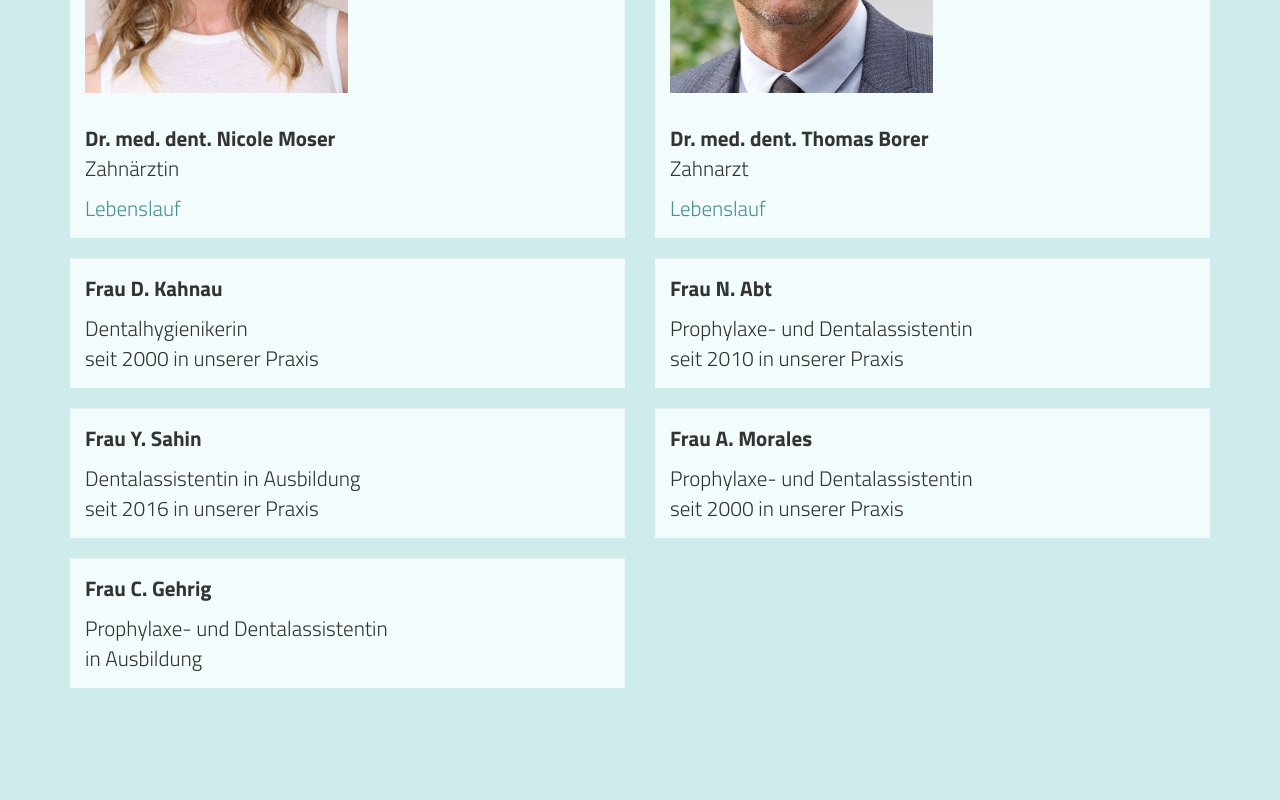
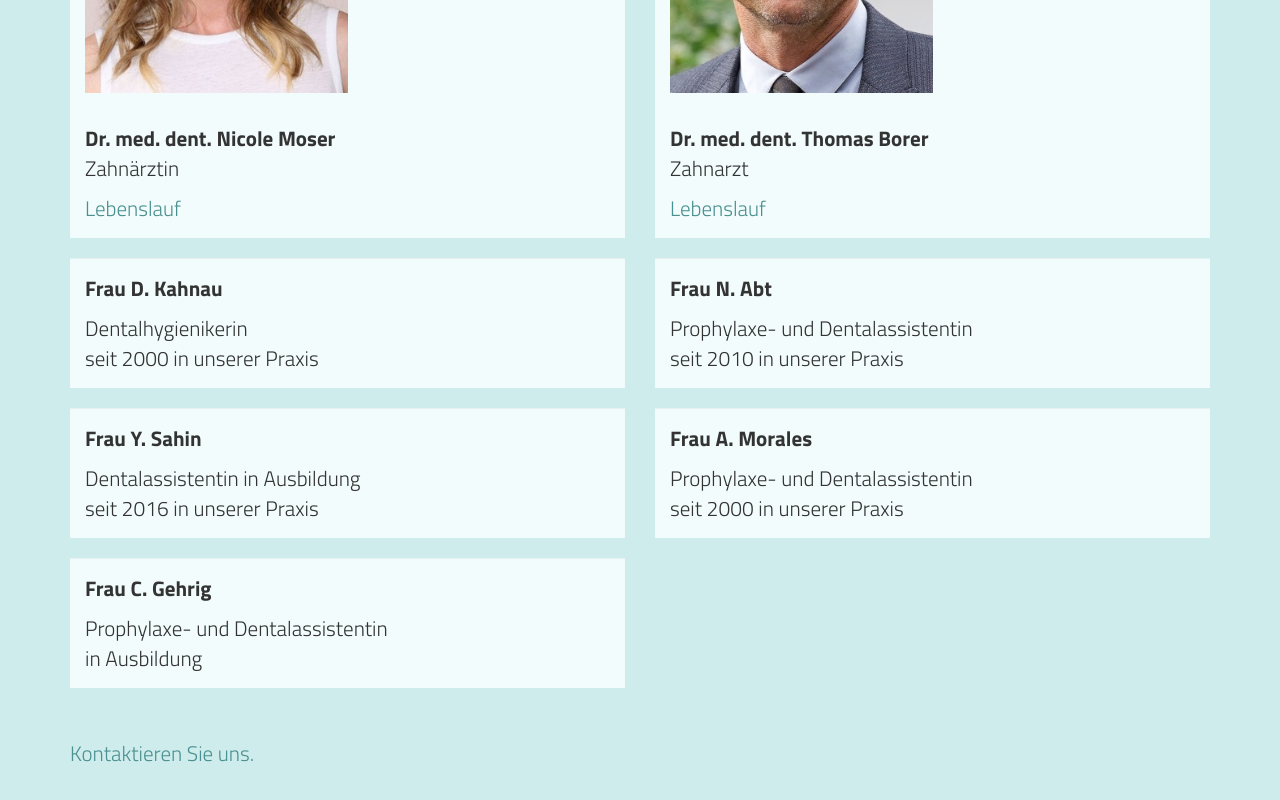
Before and after one commit to praxis-moser-borer/praxis-moser-borer.github.io, a plain HTML site: page team.html in a window 1280 px wide. Shown: the part 483-1283 px from the top of the page. Drawn offline with Linux system fonts and the light colour scheme.

Commit message:
Add contact link to bottom of page

```diff
--- a/team.html
+++ b/team.html
@@ -131,6 +131,8 @@
                     </div>
                 </div>
             </div>
+            <br/>
+            <a href="kontakt.html">Kontaktieren Sie uns.</a>
         </div>
     </div>
 </div>
```
Also changed, not shown: angebot.html (+2 -2 lines).
